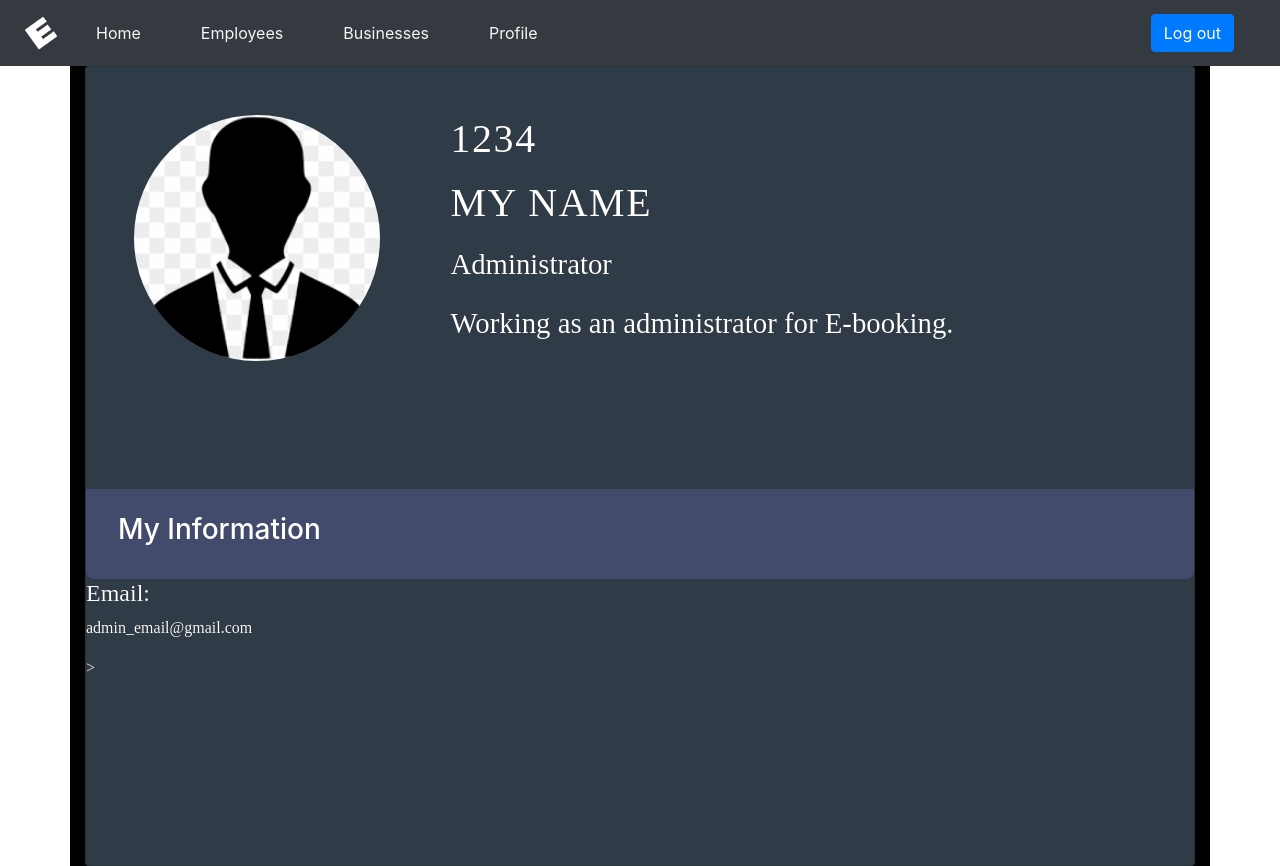
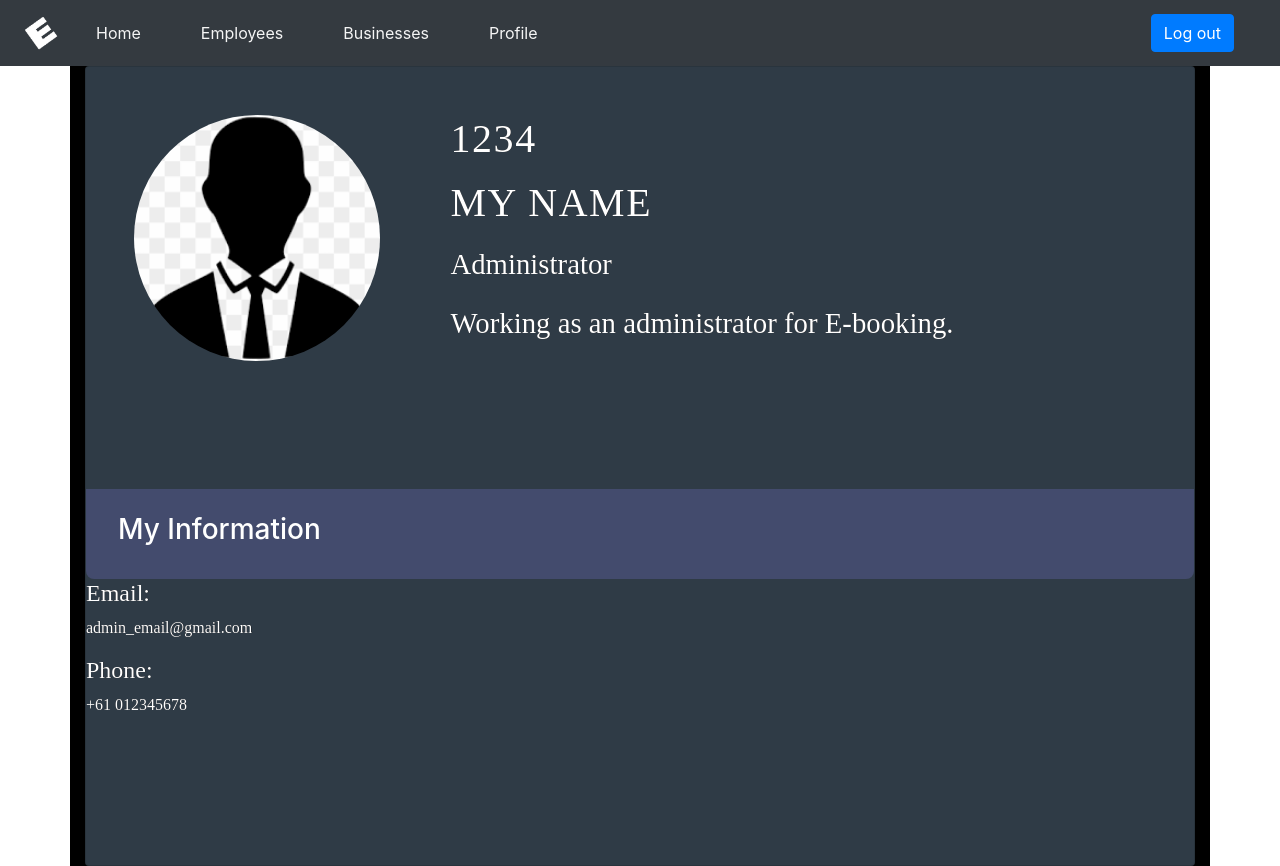
Before and after one commit to RMIT-SEPT/majorproject-1-fri-10-30-4, a React (Create React App) app in the folder FrontEnd/major-project/: page /profile in a window 1280 px wide. Built offline with nearby package versions, Linux system fonts and the light colour scheme.

Commit message:
Update Profile.js

```diff
--- a/FrontEnd/major-project/src/components/admin/Profile.js
+++ b/FrontEnd/major-project/src/components/admin/Profile.js
@@ -34,7 +34,10 @@ class Profile extends Component {
                         </div>
                         <h4>Email:</h4>
                         <p>admin_email@gmail.com</p>
-                        <span>></span>
+
+                        <h4>Phone:</h4>
+                        <p>+61 012345678</p>
+
                     </div>
                 </div>
             </div>
```
